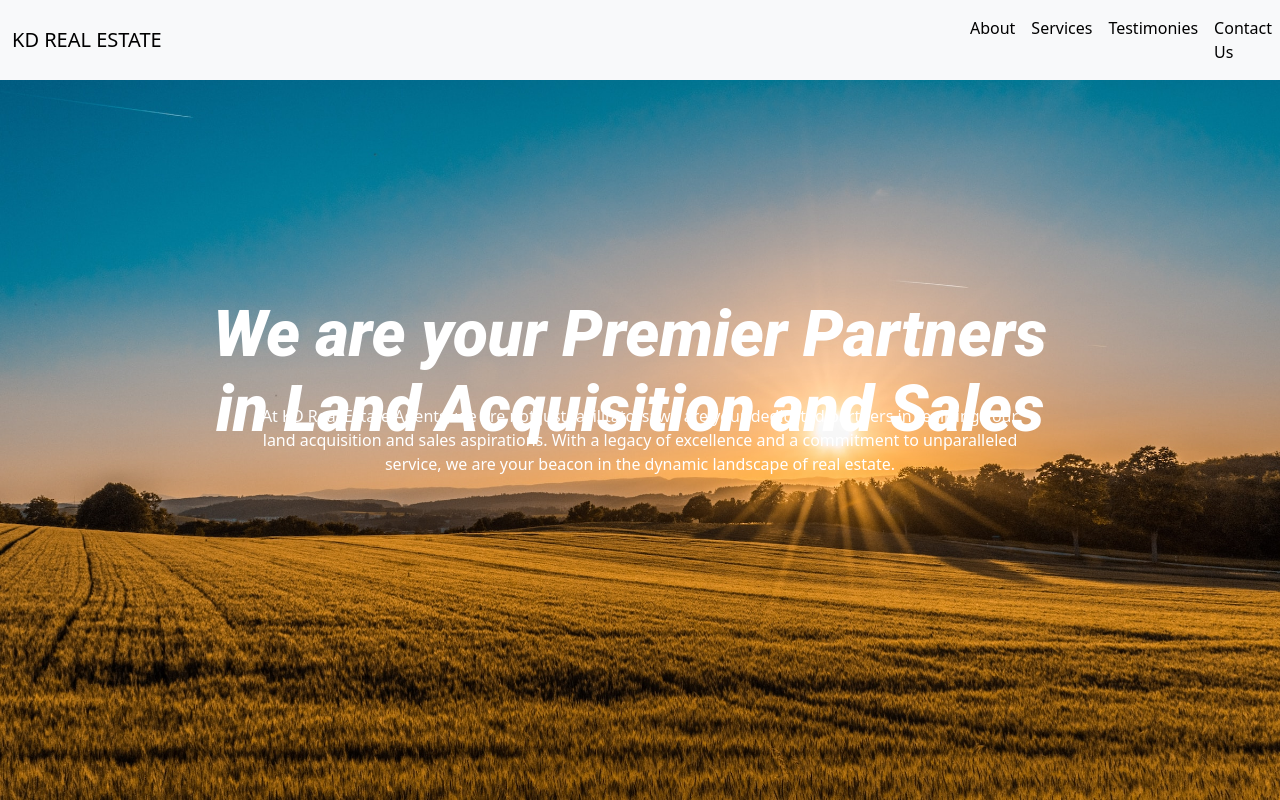
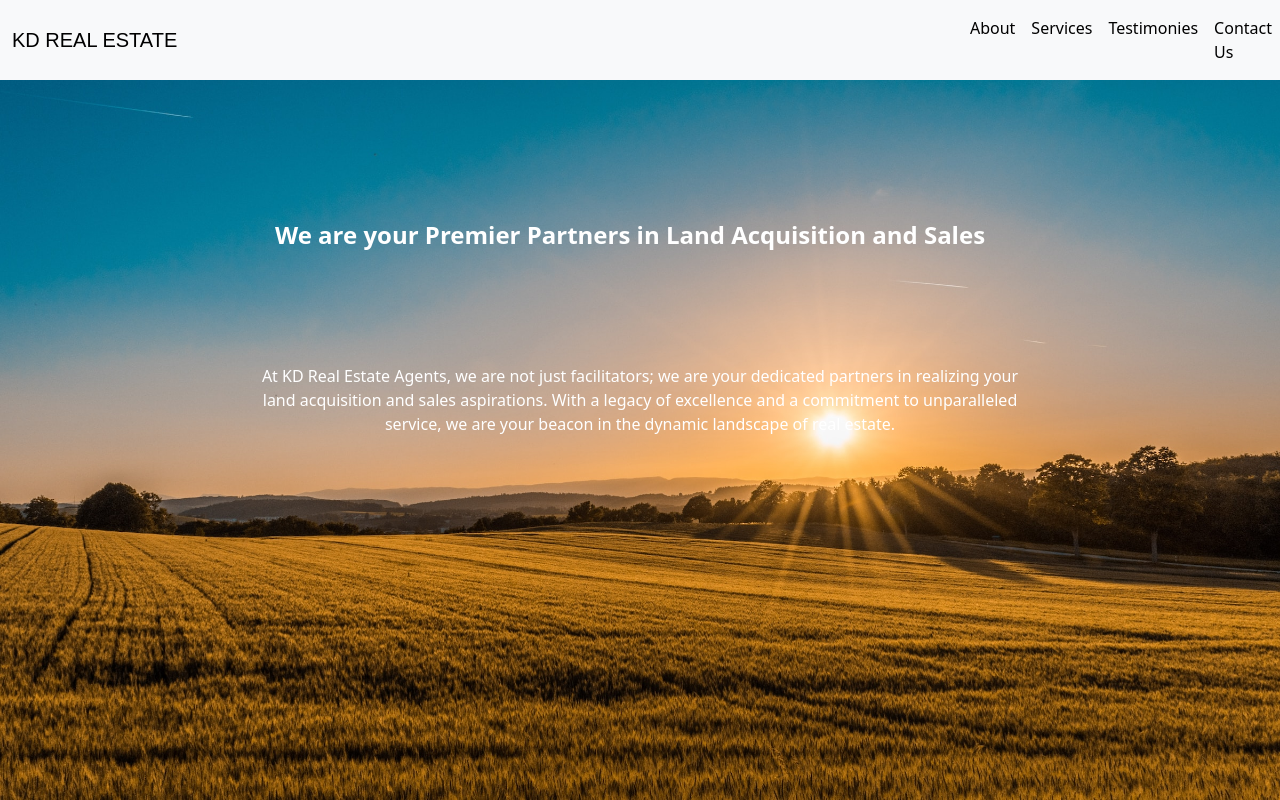
Before and after one commit to TomKambale/KD-Real-Estate, a React (Create React App) app: page / in a window 1280 px wide. Shown: the top 800 px of the page. Built offline with nearby package versions, Linux system fonts and the light colour scheme.

Commit message:
about text above image done,styling

```diff
--- a/src/App.css
+++ b/src/App.css
@@ -39,14 +39,27 @@
   }
 }
 
-body {
+/* body {
   font-family: 'Roboto', sans-serif;
-}
+} */
+/* .navbar-brand {
+  color: 'black';
+  font-weight: 400;
+  font-size: 16px;
+  line-height: 22.72px;
+} */
+
+/* Navbar.css */
+
 .navbar-brand {
-  color: 'black'; /* Set your desired text color */
+  font-family: 'Rozha One', sans-serif;
+  font-size: 16px;
   font-weight: 400;
-  font-size: 16px; /* Adjust font size as needed */
   line-height: 22.72px;
+  letter-spacing: 0em;
+  text-align: left;
+  color: black; /* Set your desired text color */
+  text-decoration: none; /* Remove default underline */
 }
 
 
@@ -54,7 +67,7 @@ body {
 
 
 
-#about h2 {
+/* #about h2 {
   font-family: 'Roboto', sans-serif;
   font-size: 64px;
   font-weight: 800;
@@ -62,15 +75,59 @@ body {
   letter-spacing: 0em;
   text-align: center;
   margin-top: 4rem;
-}
+} */
 .farm{
 width: '1440px';
-     height: '594px';
+     height: '394px';
      top: '80px';
      left: '-14px';
      position: 'absolute';
      color: 'white';
+}
 
+
+.abtitle {
+  width: 940px;
+  height: 170px;
+  top: 183px;
+  left: 160px;
+  position: absolute;
+  text-align: center;
+  color: white;
+}
+
+.abtitle h2 {
+  /* font-size: 64px; */
+  font-weight: 800;
+  line-height: 75px;
+  /* font-style: italic; */
+  font-size: 24px; /* Adjust as needed */
+  line-height: 1.5; /* Adjust as needed */
+  max-width: 900px; /* Adjust as needed */
+  margin: 0 auto; /* Center the text horizontally */
+  padding: 10px; /* Add padding as needed */
+}
+
+/* Text.css */
+
+
+.abtext {
+  width: 833px;
+  height: 112px;
+  top: 50%;
+  left: 50%;
+  transform: translate(-50%, -50%);
+  padding: 20px;
+  gap: 10px;
+  position: absolute;
+  text-align: center;
+}
+
+.abtext p {
+  font-size: 16px;
+  line-height: 1.5;
+  margin: 0;
+  color: white;
 }
 
 /* Testimonies.css */
@@ -105,48 +162,7 @@ width: '1440px';
 /* About.css */
 /* About.css */
 
-.container-about {
+/* .container-about {
   position: relative;
-}
+} */
 /* Title.css */
-
-.abtitle {
-  width: 940px;
-  height: 170px;
-  top: 183px;
-  left: 160px;
-  position: absolute;
-  text-align: center;
-  color: white;
-}
-
-.abtitle h2 {
-  font-style: italic;
-  font-size: 24px; /* Adjust as needed */
-  line-height: 1.5; /* Adjust as needed */
-  max-width: 900px; /* Adjust as needed */
-  margin: 0 auto; /* Center the text horizontally */
-  padding: 10px; /* Add padding as needed */
-}
-
-/* Text.css */
-
-
-.abtext {
-  width: 833px;
-  height: 112px;
-  top: 50%;
-  left: 50%;
-  transform: translate(-50%, -50%);
-  padding: 20px;
-  gap: 10px;
-  position: absolute;
-  text-align: center;
-}
-
-.abtext p {
-  font-size: 16px;
-  line-height: 1.5;
-  margin: 0;
-  color: white;
-}
```
